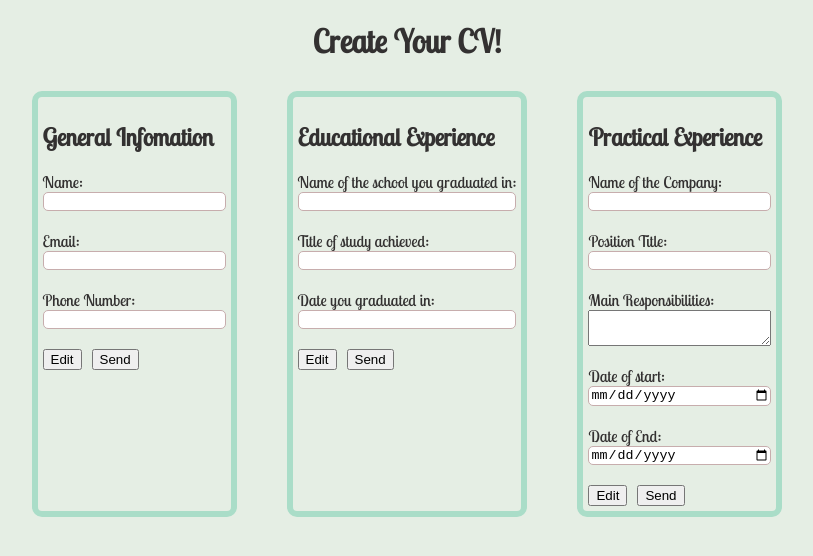
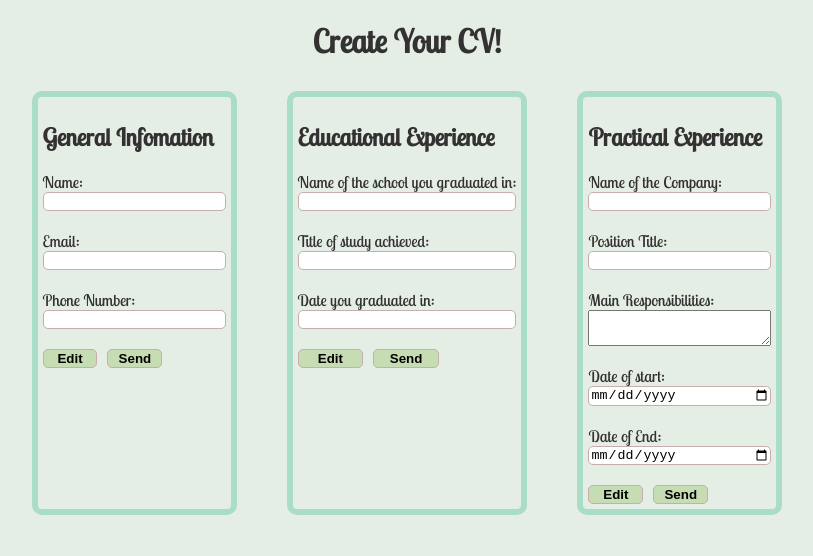
Before and after one commit to Vincde/Project-CV-Application, a React (Vite) app: page / in a window 1280 px wide. Shown: the top 556 px of the page, without its empty margins (233-1046 px from the left). Built offline with nearby package versions, Linux system fonts and the light colour scheme.

Commit message:
Add minor styling in buttons

```diff
--- a/src/App.css
+++ b/src/App.css
@@ -29,3 +29,15 @@ input{
     display: flex;
     gap: 10px;
 }
+
+.componentButtons button{
+    width: 30%;
+}
+
+button{
+    border-radius: 5px;
+    font-weight:550;
+    outline: none;
+    border: 1px solid #c7adad;
+    background-color: #afce8c8e;
+}
```
